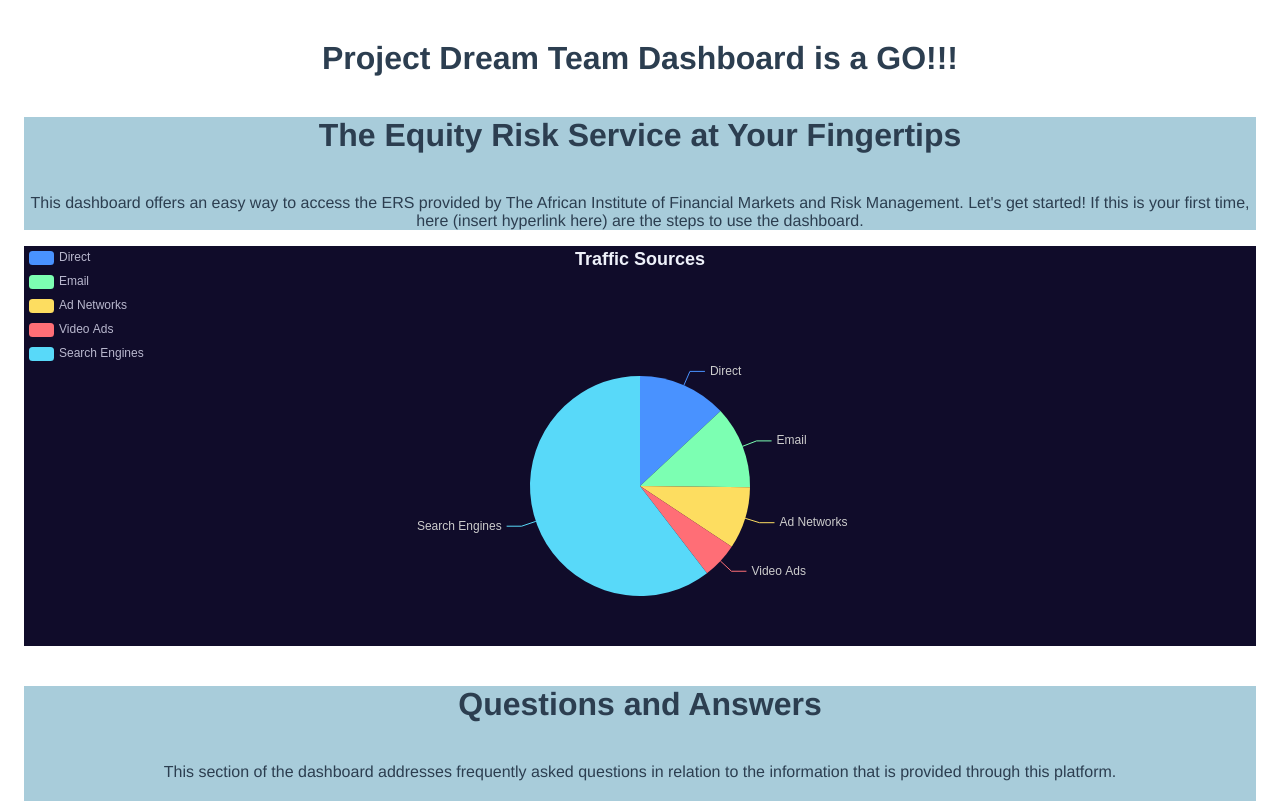
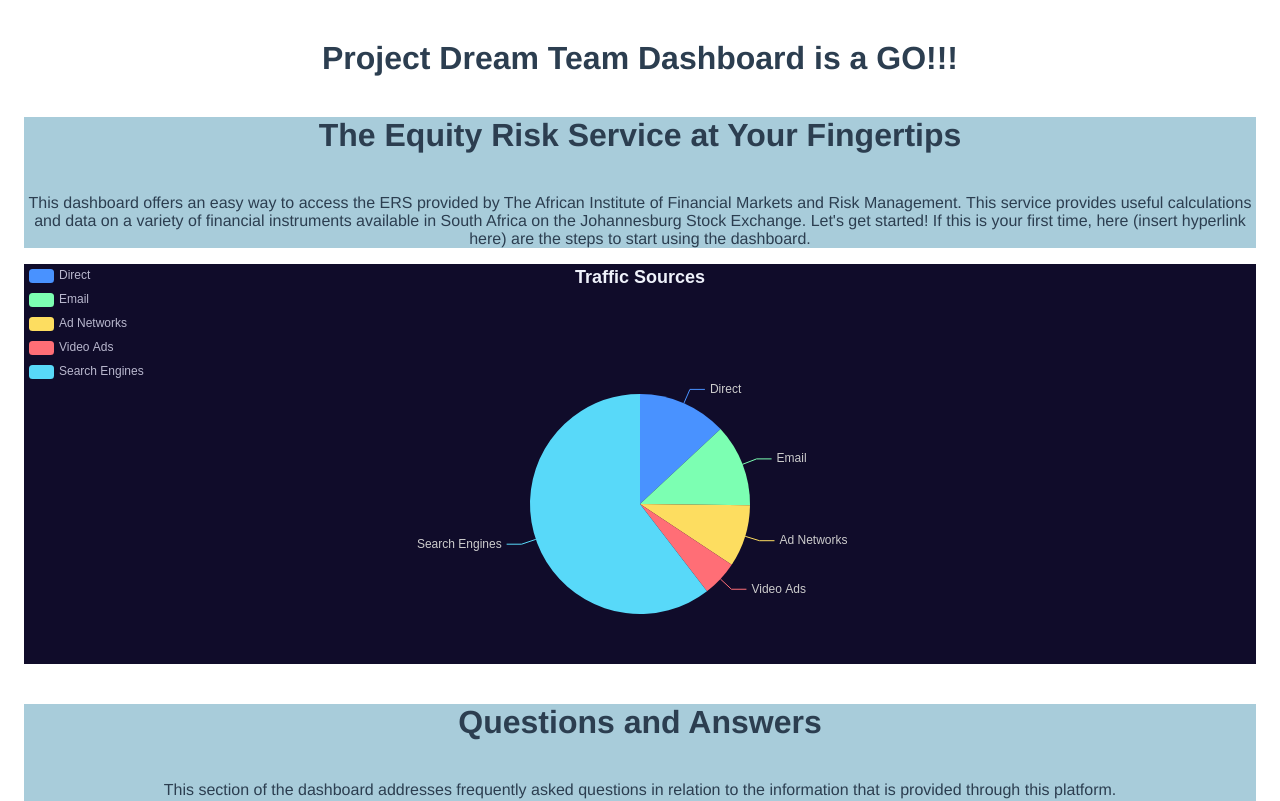
Before and after one commit to DominicGBauer/system-design-dashboard, a Vue app: page / in a window 1280 px wide. Shown: the top 801 px of the page. Built offline with nearby package versions, Linux system fonts and the light colour scheme; no server answers.

Commit message:
chore: updated text

```diff
--- a/src/components/Introduction.vue
+++ b/src/components/Introduction.vue
@@ -1,8 +1,12 @@
 <template>
   <div>
     <h1>The Equity Risk Service at Your Fingertips</h1>
-    <p> This dashboard offers an easy way to access the ERS provided by The African Institute of Financial Markets and Risk Management.
-    Let's get started! If this is your first time, here (insert hyperlink here) are the steps to use the dashboard. </p>
+    <p>
+      This dashboard offers an easy way to access the ERS provided by The
+      African Institute of Financial Markets and Risk Management. This service provides useful calculations and data on a variety of financial
+      instruments available in South Africa on the Johannesburg Stock Exchange. Let's get started! If this is your first time, here (insert hyperlink here) are the
+      steps to start using the dashboard.
+    </p>
   </div>
 </template>
 
```
